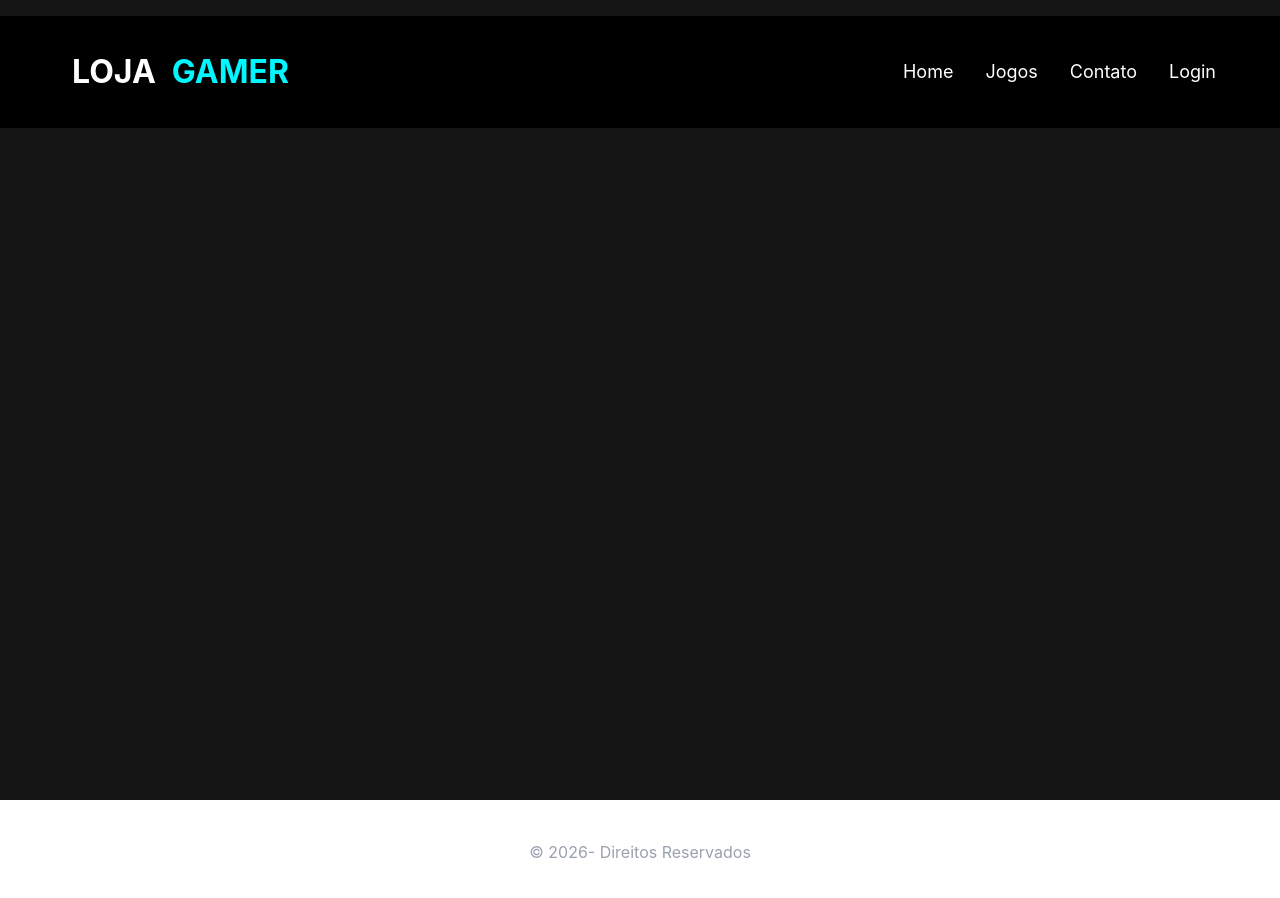
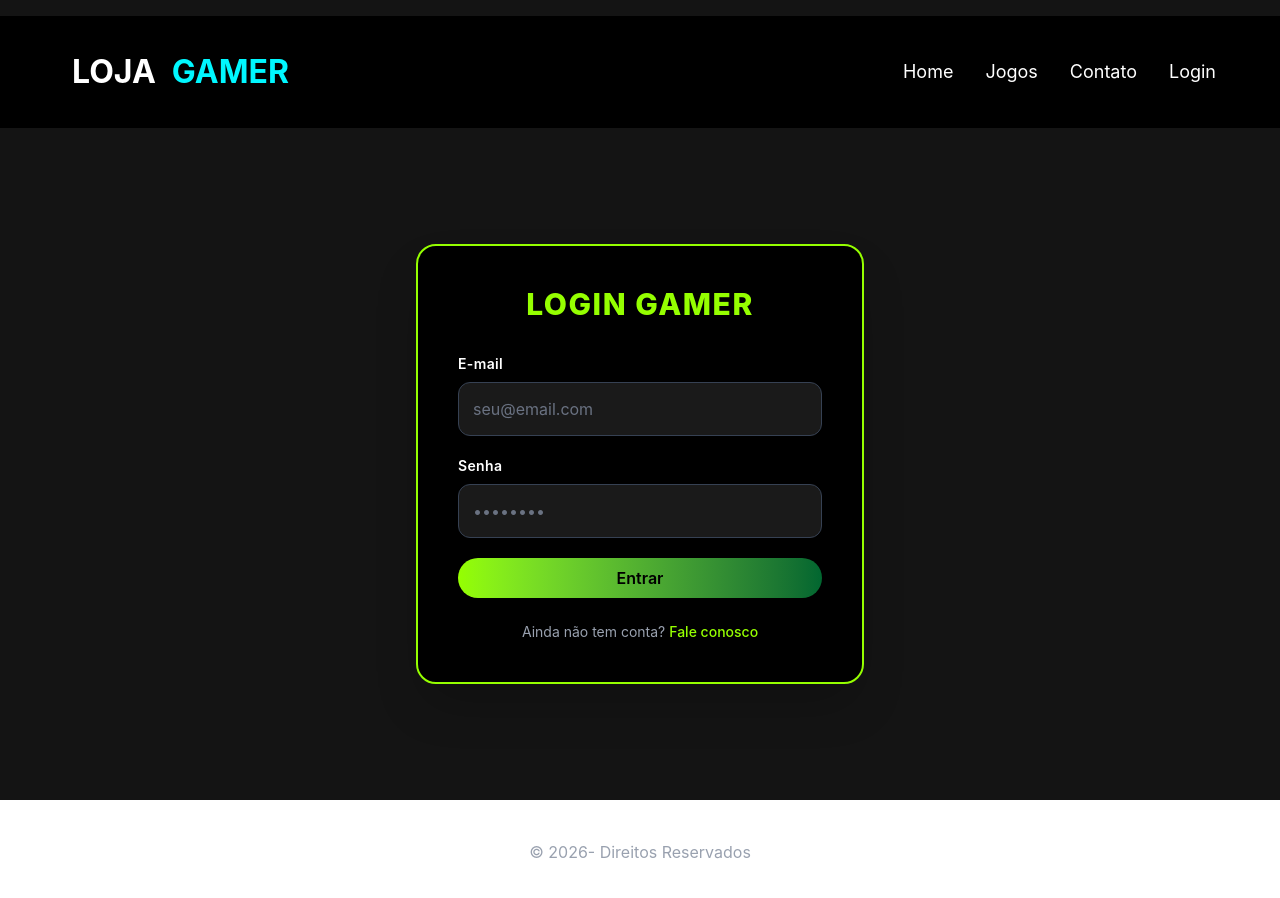
Before and after one commit to Kelvyn40/lojagamer, a React (Vite) app: page /login in a window 1280 px wide. Shown: the top 898 px of the page. Built offline with nearby package versions, Linux system fonts and the light colour scheme.

Commit message:
style:Estilizando contato

```diff
--- a/src/css/estilo.css
+++ b/src/css/estilo.css
@@ -1,3 +1,5 @@
+ @import url('https://fonts.googleapis.com/css2?family=Cascadia+Code:ital,wght@0,200..700;1,200..700&display=swap');
+
 :root {
     --color-primary: rgb(0, 2, 128);
     --bg-dark: #141414;
--- a/src/pages/Login.jsx
+++ b/src/pages/Login.jsx
@@ -1,10 +1,67 @@
-
+import { useState } from "react"
+import { useNavigate, Link } from "react-router-dom"
 
 const Login = () => {
+
+  //HOOK - useState - manipula o estado da variável
+  const [email, setEmail] = useState("");
+  const [senha, setSenha] = useState("");
+  //HOOK - useNavigate - Navega entre os componentes
+  const Login = (e) => {
+    //Previne que a página recarregue
+    e.preventDefault();
+    alert(`Bem-Vindo(a),${email}`)
+    //Direciona para página Home
+    Navigate("/");
+  }
   return (
-    <>
+    <main className="grow flex items-center justify-center px-4 login" >
+      <div className="bg-black p-8 sm:p-10 rounded-[20px] w-full max-w-md shadow-2xl border-2 border-[#95ff00]">
 
-    </>
+        {/* Título com o mesmo estilo neon do site */}
+        <h2 className="textoTitulo text-2xl sm:text-3xl font-extrabold text-[#95ff00] text-center mb-8 uppercase tracking-wider">
+          Login Gamer
+        </h2>
+
+        <form onSubmit={Login} className="flex flex-col gap-5">
+          <div>
+            <label className="block text-white mb-2 text-sm font-semibold tracking-wide">E-mail</label>
+            <input
+              type="email"
+              required
+              value={email}
+              onChange={(e) => setEmail(e.target.value)}
+              placeholder="seu@email.com"
+              className="w-full p-3.5 rounded-xl bg-[#1a1a1a] text-white border border-gray-700 focus:border-[#95ff00] focus:ring-1 focus:ring-[#95ff00] outline-none transition-all placeholder:text-gray-500"
+            />
+          </div>
+
+          <div>
+            <label className="block text-white mb-2 text-sm font-semibold tracking-wide">Senha</label>
+            <input
+              type="password"
+              required
+              value={senha}
+              onChange={(e) => setSenha(e.target.value)}
+              placeholder="••••••••"
+              className="w-full p-3.5 rounded-xl bg-[#1a1a1a] text-white border border-gray-700 focus:border-[#95ff00] focus:ring-1 focus:ring-[#95ff00] outline-none transition-all placeholder:text-gray-500"
+            />
+          </div>
+
+          {/* Botão com o mesmo gradiente e efeito dos cards */}
+          <button
+            type="submit"
+            className="bg-gradient-to-r from-[#95ff00] to-green-800 w-[100%] py-2 px-4 rounded-[20px] border-none cursor-pointer font-semibold transition-transform hover:text-white  hover:scale-105 "
+          >
+            Entrar
+          </button>
+        </form>
+
+        <p className="textoTitulo text-center text-gray-400 mt-6 text-sm">
+          Ainda não tem conta? <Link to="/contato" className="textoTitulo text-[#95ff00] hover:underline font-medium">Fale conosco</Link>
+        </p>
+      </div>
+    </main>
   )
 }
 
```
Also changed, not shown: src/index.css (line endings or trailing spaces).
